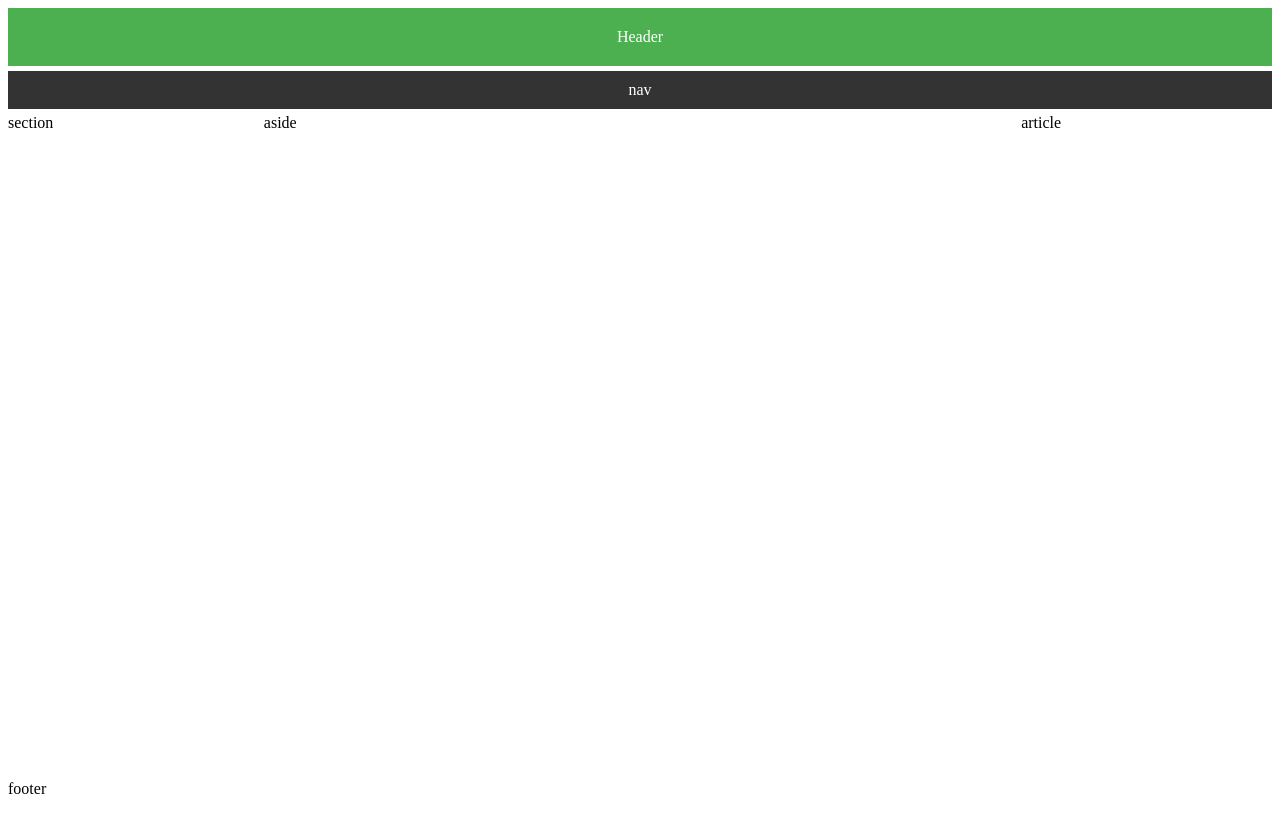
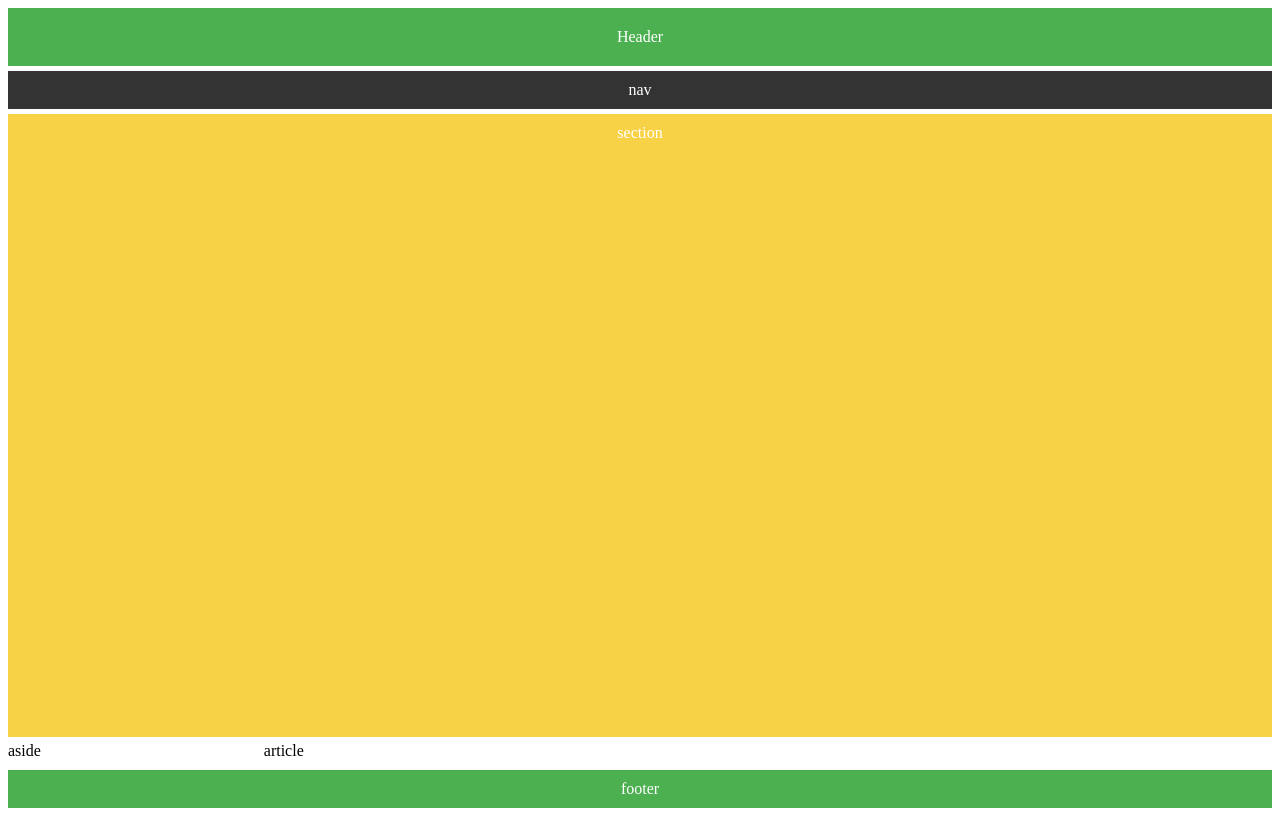
Before and after one commit to annabialeme/learning-grid, a plain HTML site: page index.html in a window 1280 px wide. Drawn offline with Linux system fonts and the light colour scheme.

```diff
--- a/styles.css
+++ b/styles.css
@@ -28,3 +28,19 @@
     text-align: center;
     padding: 10px;
 }
+
+.section {
+    grid-area: section;
+    background-color: #f8d246;
+    color: white;
+    text-align: center;
+    padding: 10px;
+}
+
+.footer {
+    grid-area: footer;
+    background-color: #4CAF50;
+    color: white;
+    text-align: center;
+    padding: 10px;
+}
```
